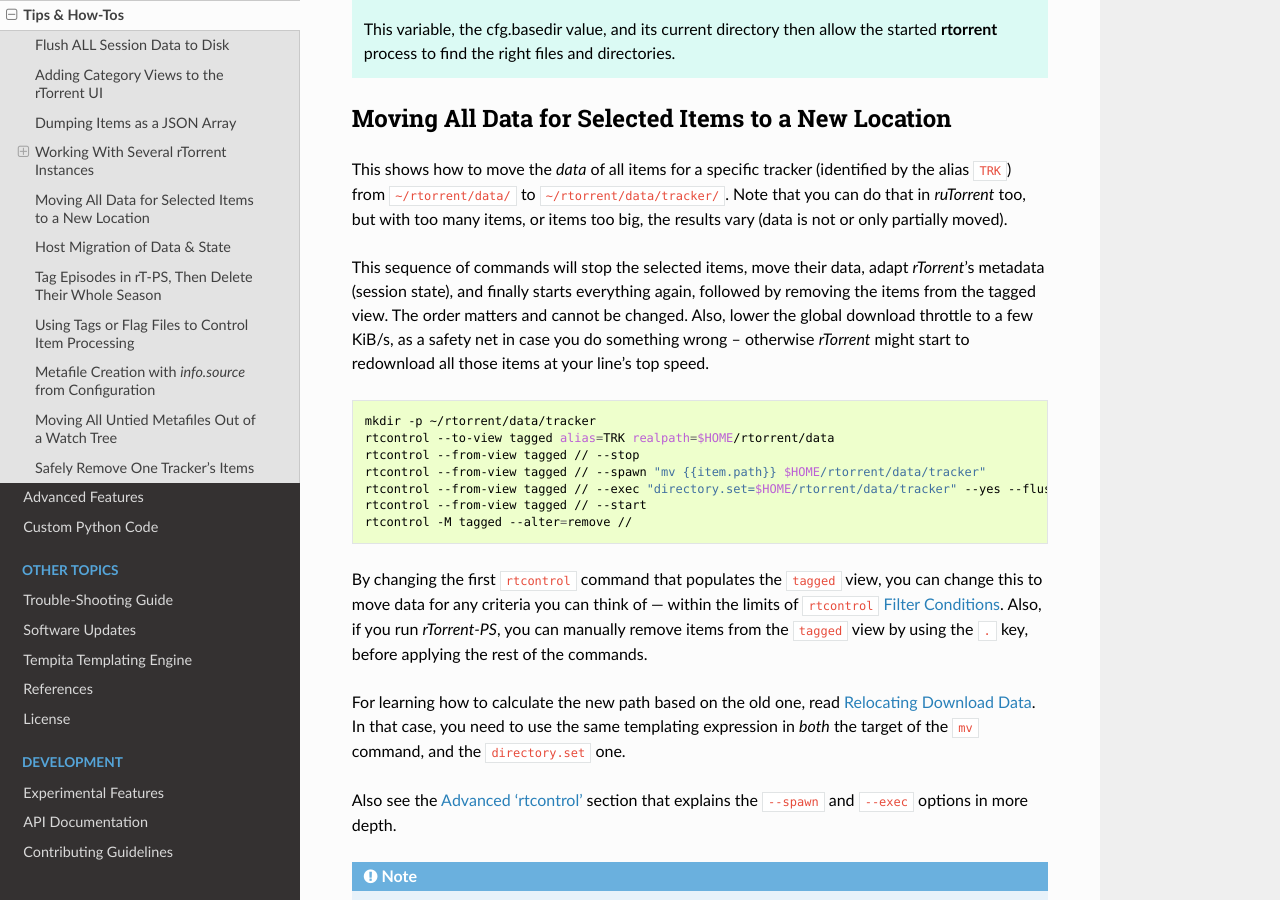
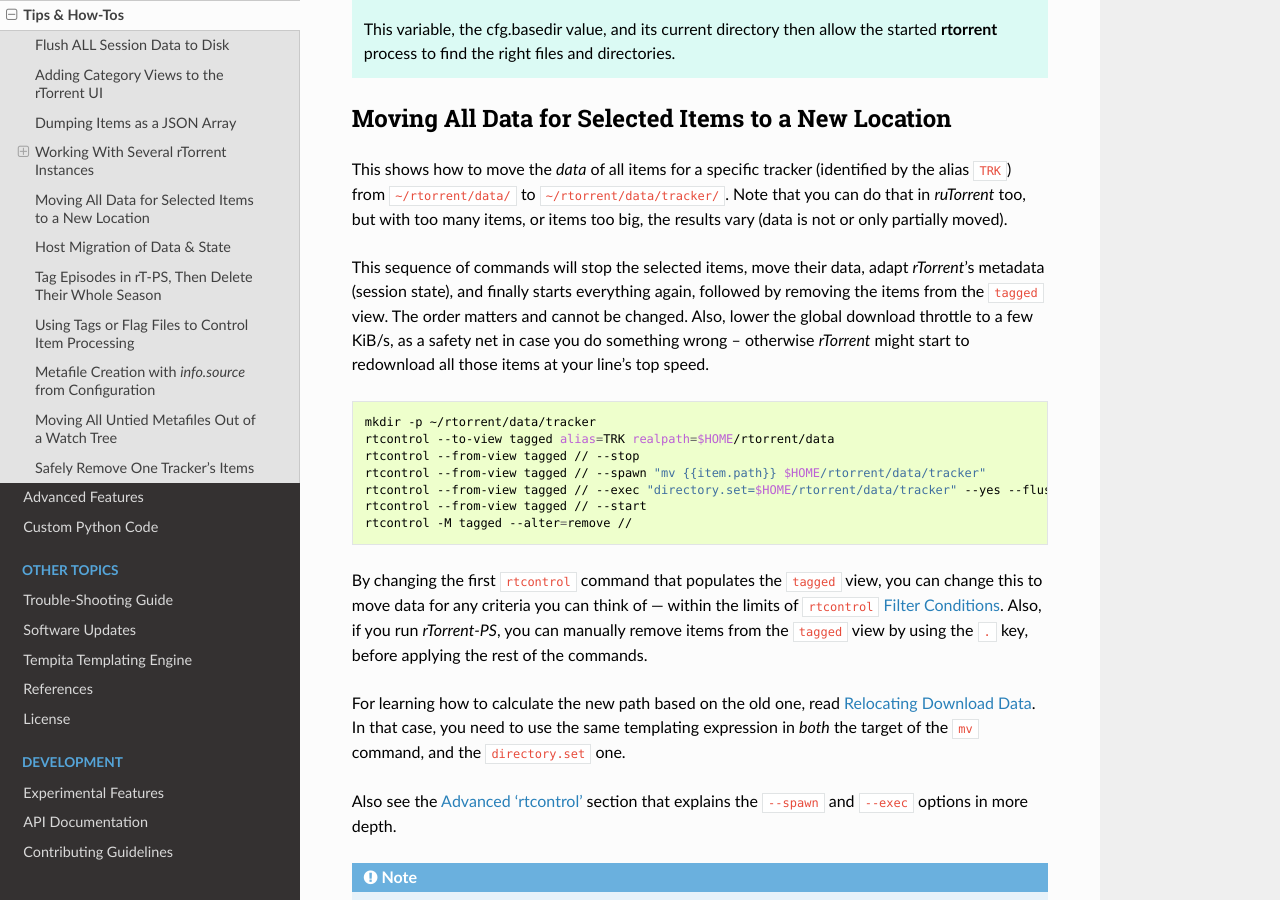
Before and after one commit to pyroscope/pyrocore, a Sphinx documentation site: the page built from docs/howto.rst, in a window 1280 px wide and 900 px high, scrolled down 4011 px. Built offline with Sphinx 7.4.7 and the Read the Docs theme 2.0.0, drawn with Linux system fonts in a browser that asks for light colours.

```diff
--- a/docs/howto.rst
+++ b/docs/howto.rst
@@ -233,7 +233,7 @@ Note that you can do that in `ruTorrent` too, but with too many items, or items
 the results vary (data is not or only partially moved).
 
 This sequence of commands will stop the selected items, move their data, adapt `rTorrent`'s metadata (session state),
-and finally starts everything again, followed by removing the items from the tagged view. The order matters and cannot be changed.
+and finally starts everything again, followed by removing the items from the ``tagged`` view. The order matters and cannot be changed.
 Also, lower the global download throttle to a few KiB/s, as a safety net in case you do something wrong
 – otherwise `rTorrent` might start to redownload all those items at your line's top speed.
 
```
